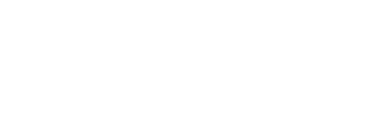
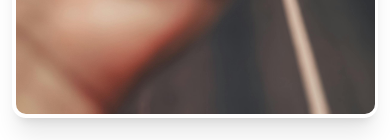
Before and after one commit to ratomidev/tiger-gym-megrine, a Next.js app: page /swipe in a window 390 px wide. Shown: the part 701-841 px from the top of the page. Built offline with nearby package versions, Linux system fonts and the light colour scheme.

Commit message:
Enhance SwipePage component with mobile responsiveness; add navigation handlers and story counter

```diff
--- a/app/swipe/page.tsx
+++ b/app/swipe/page.tsx
@@ -1,16 +1,36 @@
 "use client";
 
-import { useState } from 'react';
+import { useState, useEffect, useCallback, useRef } from 'react';
 import Image from 'next/image';
+import { Swiper as SwiperType } from 'swiper';
 import { Swiper, SwiperSlide } from 'swiper/react';
-import { A11y, Autoplay } from 'swiper/modules';
+import { A11y } from 'swiper/modules';
 
 // Import Swiper styles
 import 'swiper/css';
 
 export default function SwipePage() {
   const [activeIndex, setActiveIndex] = useState(0);
-    // Stories data with images
+  const [isMobile, setIsMobile] = useState(false);
+  const swiperRef = useRef<SwiperType | null>(null);
+
+  // Check viewport width on mount and resize
+  useEffect(() => {
+    const checkIfMobile = () => {
+      setIsMobile(window.innerWidth < 768);
+    };
+
+    // Initial check
+    checkIfMobile();
+
+    // Listen for window resize
+    window.addEventListener('resize', checkIfMobile);
+
+    // Cleanup
+    return () => window.removeEventListener('resize', checkIfMobile);
+  }, []);
+
+  // Stories data with images
   const stories = [
     {
       id: 1,
@@ -36,39 +56,77 @@ export default function SwipePage() {
       id: 5,
       storyImage: '/images/pexels-todd-trapani-488382-1535162.jpg',
       seen: true,
-    },  ];  return (
-    <div className="max-w-md mx-auto py-8">
+    },
+  ];  // Navigation handlers
+  const handlePrev = useCallback(() => {
+    if (swiperRef.current) {
+      swiperRef.current.slidePrev();
+    }
+  }, []);
 
+  const handleNext = useCallback(() => {
+    if (swiperRef.current) {
+      swiperRef.current.slideNext();
+    }
+  }, []);
+    return (
+    <div className="h-screen w-full flex items-center justify-center p-0">
       {/* Main Story Viewer */}
-      <div className="rounded-lg overflow-hidden border border-gray-200 dark:border-gray-800">        <Swiper
-          modules={[A11y, Autoplay]}
+      <div className={`overflow-hidden h-[94vh] ${isMobile ? 'w-[94%] mx-auto' : 'w-[375px] md:w-[425px] lg:w-[475px]'} mx-auto shadow-xl relative rounded-xl`}>        <Swiper
+          modules={[A11y]}
           spaceBetween={0}
           slidesPerView={1}
           initialSlide={activeIndex}
-          onSlideChange={(swiper) => setActiveIndex(swiper.activeIndex)}
-          autoplay={{
-            delay: 5000,
-            disableOnInteraction: false,
+          loop={true}
+          loopAdditionalSlides={1}
+          speed={300}
+          onSwiper={(swiper) => {
+            swiperRef.current = swiper;
           }}
-          className="story-swiper"
-        >
-          {stories.map((story) => (
+          onSlideChange={(swiper) => setActiveIndex(swiper.realIndex)}
+          className="h-full w-full"
+        >          {stories.map((story) => (
             <SwiperSlide key={story.id}>
-              <div className="relative h-[70vh] max-h-[600px]">
+              <div className="relative h-full w-full p-1">
                 {/* Story image */}
-                <div className="relative w-full h-full">
+                <div className="relative w-full h-full rounded-lg overflow-hidden">
                   <Image
                     src={story.storyImage}
                     alt={`Story ${story.id}`}
                     className="object-cover"
                     fill
-                    sizes="(max-width: 640px) 100vw, 640px"
+                    sizes="(max-width: 768px) 100vw, 475px"
                     priority
-                  />
+                  />                </div>
+
+                {/* Left navigation area - previous */}                <div
+                  className="absolute top-1 left-1 w-[calc(50%-2px)] h-[calc(100%-2px)] z-10 cursor-pointer"
+                  onClick={handlePrev}
+                  aria-label="Previous story"
+                >
+                  <div className="absolute top-1/2 left-4 w-10 h-10 rounded-full bg-black/20 backdrop-blur-sm flex items-center justify-center text-white opacity-0 hover:opacity-70 transition-opacity -translate-y-1/2">
+                    ←
+                  </div>
+                </div>
+
+                {/* Right navigation area - next */}
+                <div
+                  className="absolute top-1 right-1 w-[calc(50%-2px)] h-[calc(100%-2px)] z-10 cursor-pointer"
+                  onClick={handleNext}
+                  aria-label="Next story"
+                >
+                  <div className="absolute top-1/2 right-4 w-10 h-10 rounded-full bg-black/20 backdrop-blur-sm flex items-center justify-center text-white opacity-0 hover:opacity-70 transition-opacity -translate-y-1/2">
+                    →
+                  </div>
                 </div>
               </div>
-            </SwiperSlide>          ))}
-        </Swiper>
+            </SwiperSlide>
+          ))}        </Swiper>
+
+        {/* Story counter indicator */}
+        <div className="absolute bottom-5 right-5 bg-black/30 backdrop-blur-sm text-white px-3 py-1.5 rounded-full text-xs">
+          {activeIndex + 1}/{stories.length}
+        </div>
       </div>
     </div>
   );
```
